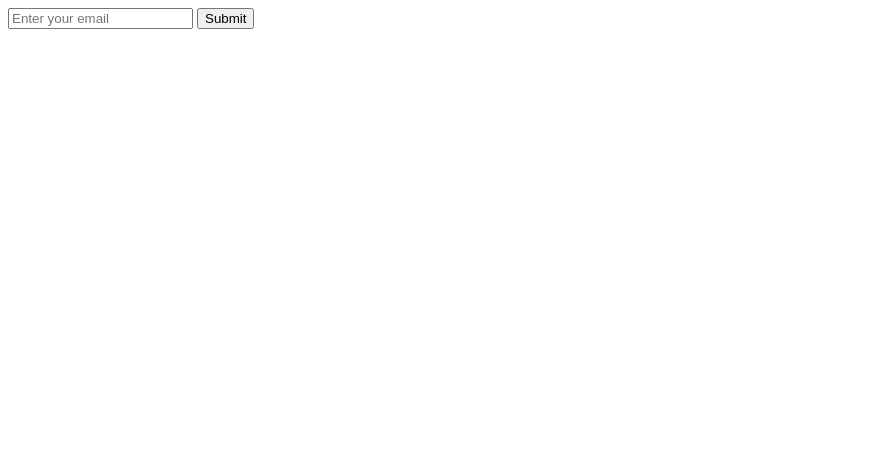
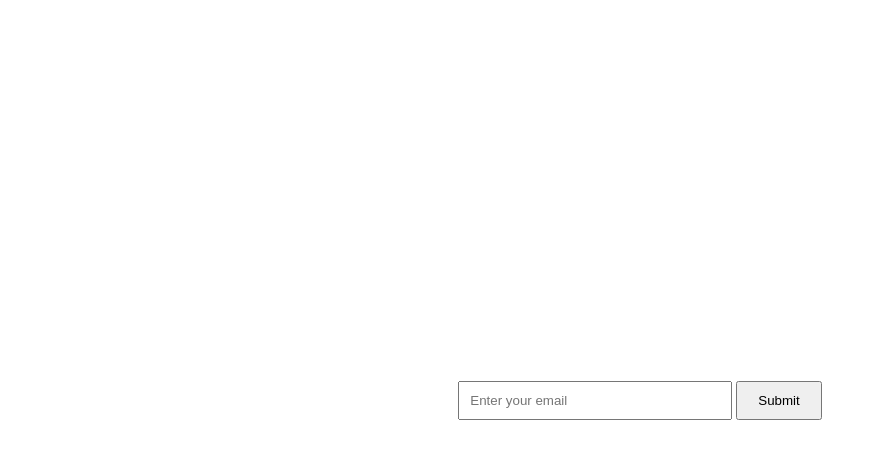
Before and after one commit to johnson-pasanna/testing, a plain HTML site: page index.html in a window 1280 px wide. Shown: the whole page, without its empty margins (0-877 px from the left). Drawn offline with Linux system fonts and the light colour scheme.

Commit message:
second commit

```diff
--- a/style.css
+++ b/style.css
@@ -1,19 +1,22 @@
-/* CSS for a responsive design */
+/* CSS for centering the form */
 
-.container {
-  max-width: 100%;
-  padding: 0 20px;
-  margin: 0 auto;
+body {
+  display: flex;
+  justify-content: center;
+  align-items: center;
+  height: 100vh;
+  margin: 0;
 }
 
-img {
-  max-width: 100%;
-  height: auto;
+form {
+  text-align: center;
 }
 
-@media only screen and (min-width: 768px) {
-  /* CSS for screens larger than 768px */
-  .container {
-    max-width: 768px;
-  }
+input[type="email"] {
+  padding: 10px;
+  width: 250px;
 }
+
+button {
+  padding: 10px 20px;
+}
```
